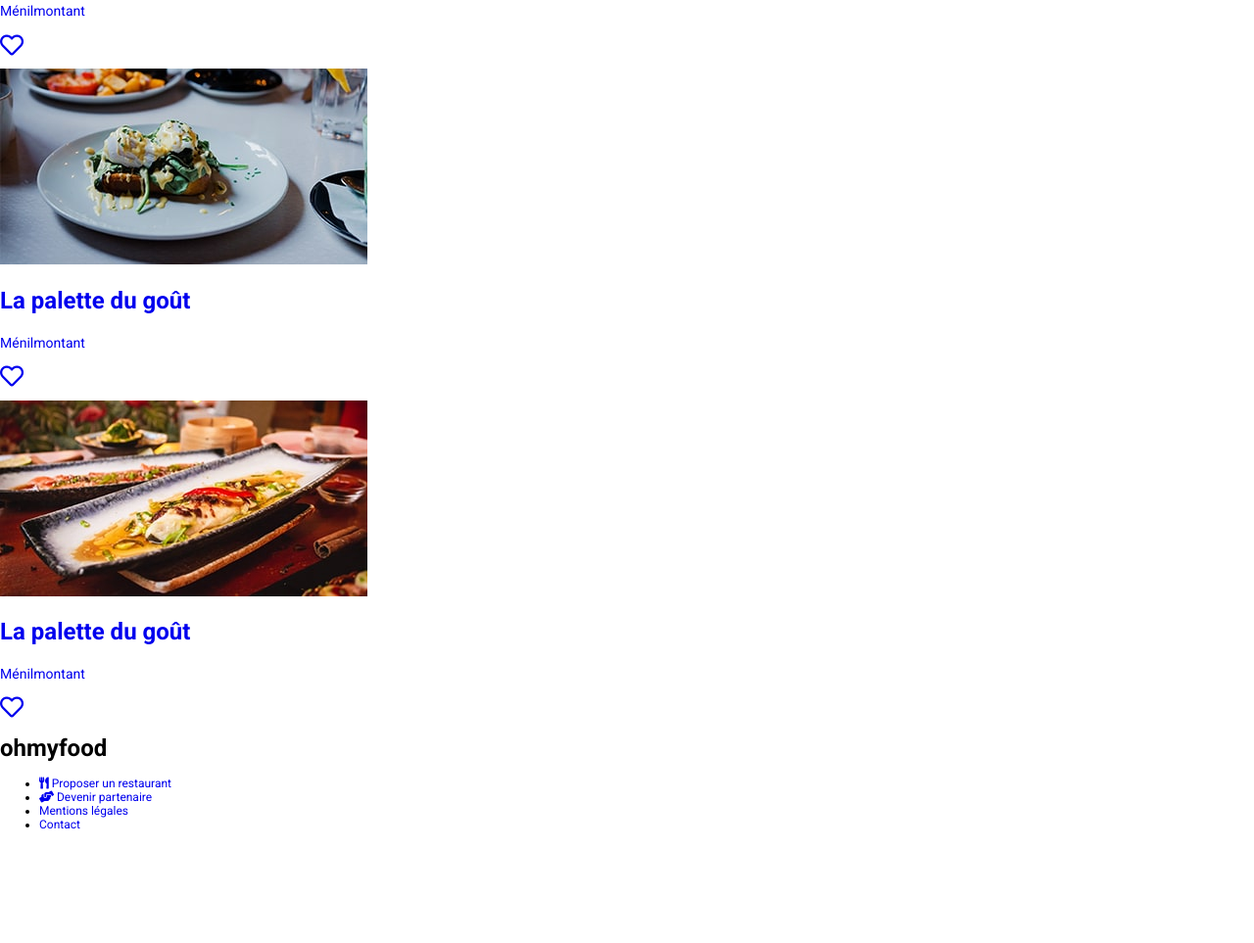
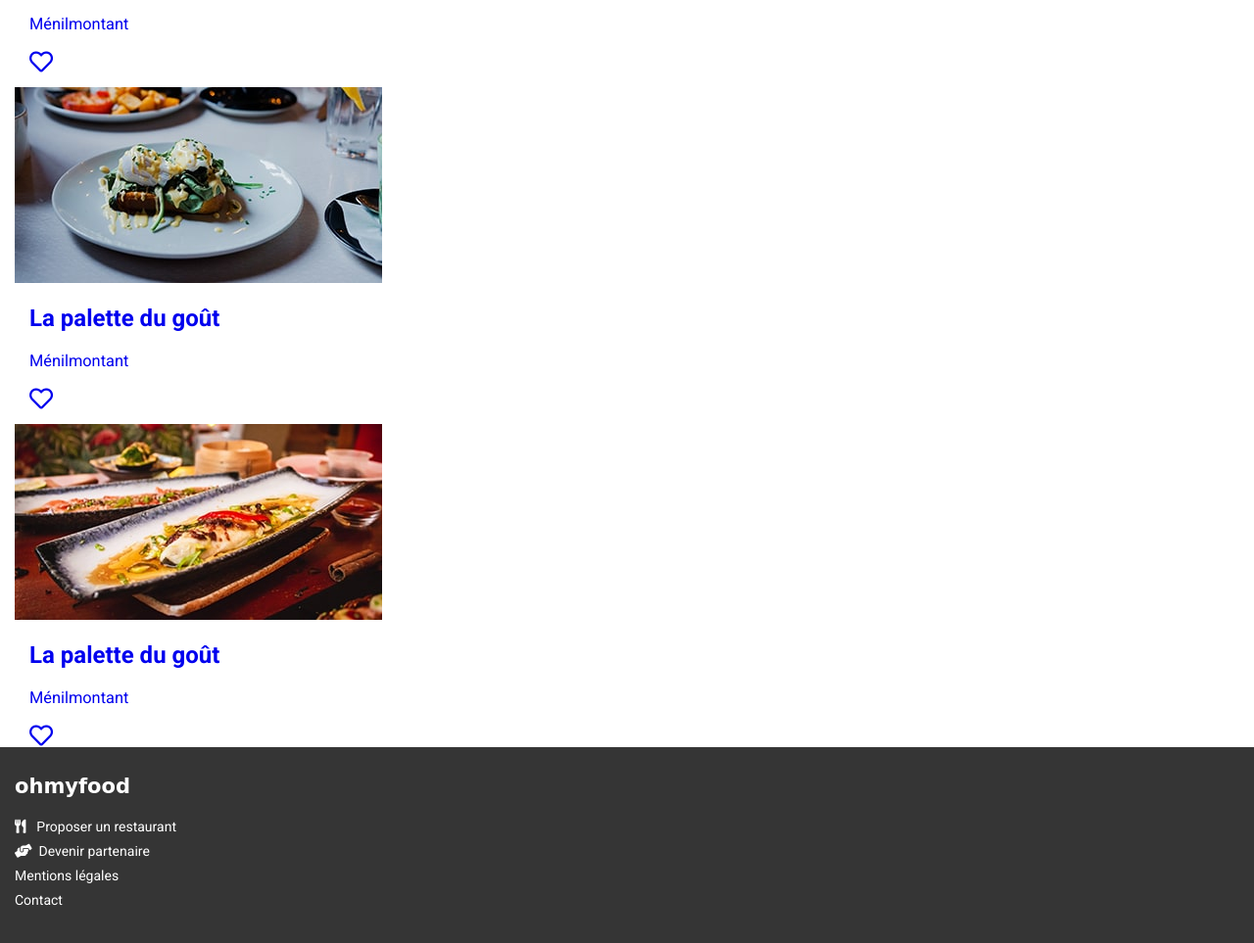
Before and after one commit to DylanJana/DylanDurand_3_26112021, a website: page index.html in a window 1280 px wide. Shown: the part 1143-2106 px from the top of the page at 98% size. Before the commit the page ends 2005 px from the top, so only its background shows below. Drawn offline with Linux system fonts and the light colour scheme; files that its build step writes are made by us from their sources; a web font is replaced by a local one.

Commit message:
Box-sizing et réalisation du footer

```diff
--- a/index.html
+++ b/index.html
@@ -44,7 +44,7 @@
         </a>
     </section>
     <!--Help section for the navigation in the app-->
-    <section class="process">
+    <section class="process box-sizing">
         <h1 class="app__heading app__heading--xl">
             Fonctionnement
         </h1>
@@ -73,7 +73,7 @@
         </div>
     </section>
     <!--4 restaurants presentation-->
-    <section class="restaurant">
+    <section class="restaurant box-sizing">
         <h1 class="app__heading app__heading--xl">
             Restaurants
         </h1>
@@ -83,7 +83,7 @@
             <p>
                 <img src="/assets/img/resto_01_sm.jpg" alt="Image d'un plat de restaurant">
             </p>
-            <div class="restaurant__card--legend">
+            <div class="restaurant__card--legend box-sizing">
                 <!--Text part of this legend card-->
                 <div>
                     <h2 class="app__heading app__heading--lg">
@@ -106,7 +106,7 @@
                 <p>
                     <img src="assets/img/resto_02_sm.jpg" alt="Image d'un plat de restaurant">
                 </p>
-                <div class="restaurant__card--legend">
+                <div class="restaurant__card--legend box-sizing ">
                     <!--Text part of this legend card-->
                     <div>
                         <h2 class="app__heading app__heading--lg">
@@ -129,7 +129,7 @@
                     <p>
                         <img src="assets/img/resto_03_sm.jpg" alt="Image d'un plat de restaurant">
                     </p>
-                    <div class="restaurant__card--legend">
+                    <div class="restaurant__card--legend box-sizing">
                         <!--Text part of this legend card-->
                         <div>
                             <h2 class="app__heading app__heading--lg">
@@ -152,7 +152,7 @@
                         <p>
                             <img src="assets/img/resto_04_sm.jpg" alt="Image d'un plat de restaurant">
                         </p>
-                        <div class="restaurant__card--legend">
+                        <div class="restaurant__card--legend box-sizing">
                             <!--Text part of this legend card-->
                             <div>
                                 <h2 class="app__heading app__heading--lg">
@@ -171,7 +171,8 @@
                     </a>
     </section>
     <!--Footer-->
-    <footer>
+    <footer class="footer">
+        <section class="box-sizing">
             <!--Logo ohmyfood-->
             <h1 class="app__heading footer__logo">
                 ohmyfood
@@ -194,6 +195,7 @@
                     <li><a href="#">Contact</a></li>
                 </ul>
             </nav>
+        </section>
     </footer>
 </body>
 </html>
--- a/sass/base/_fonts.scss
+++ b/sass/base/_fonts.scss
@@ -1,8 +1,9 @@
 /* Create Sizing text */
 body {
-    font-size: 12px;
+    font-size: 14px;
     font-family: 'Roboto', sans-serif;
     color: black;
+    margin: 0;
 }
 
 /* Design link */
@@ -21,7 +22,7 @@ a:visited {
         font-size: 1.75rem;
 
         &.app__heading--italic {
-            font-family: "Shrikhand", cursive;
+            font-family: $title;
         }
     }
 
@@ -48,7 +49,7 @@ a:visited {
         display: block;
         margin-top: 5px;
         height: 4px;
-        width: 3%;
+        width: 60px;
         background-color: $color-tiers;
     }
 }
--- /dev/null
+++ b/sass/base/_template.scss
@@ -0,0 +1,4 @@
+.box-sizing {
+    box-sizing: border-box;
+    padding: 0 15px;
+}
--- /dev/null
+++ b/sass/layout/footer.scss
@@ -0,0 +1,31 @@
+/* Import utils variables */
+@import "../utils/variables";
+/* Import mixins */
+@import "../utils/mixins";
+
+/* Design footer */
+.footer {
+    @include footer;
+
+    &__logo {
+        font-family: $title;
+    }
+
+    &__nav ul {
+        list-style: none;
+        padding-left: 0;
+
+        li:first-child a i {
+            margin-right: 7.5px;
+        }
+
+        li:nth-child(2) a i {
+            margin-right: 3.5px;
+        }
+
+        a {
+            color: white;
+            line-height: $line-height;
+        }
+    }
+}
--- a/sass/main.scss
+++ b/sass/main.scss
@@ -7,6 +7,8 @@
 /*** Base ***/
 /* Import font-size and font-style*/
 @import "./base/fonts";
+@import "./base/template";
 
 /*** Layout***/
-@import "./layout/header.scss"
+@import "./layout/header.scss";
+@import "./layout/footer.scss";
--- a/sass/utils/_mixins.scss
+++ b/sass/utils/_mixins.scss
@@ -1,5 +1,15 @@
+/*** Utils ***/
+/* Variables */
+@import "../utils/variables";
+
 @mixin flex {
     display: flex;
     align-items: center;
     justify-content: space-between;
 }
+
+@mixin footer {
+    color: $white;
+    background-color: #353535;
+    padding: 10px 0 25px 0;
+}
--- a/sass/utils/_variables.scss
+++ b/sass/utils/_variables.scss
@@ -2,7 +2,13 @@
 $color-primary: #9356DC;
 $color-secondary: #FF79DA;
 $color-tiers: #99E2D0;
+$white: #fff;
 
+/* Title */
+$title: "Shrikhand", cursive;
+
+/* Text height */
+$line-height: 25px;
 /* List padding top & bottom */
 $padding-tb: 15px 0 15px 0;
 
```
Also changed, not shown: palette-du-gout.html (+6 -2 lines), assets/css/style.css, 1 other file. Lines whose indentation alone changed are shown as unchanged.
